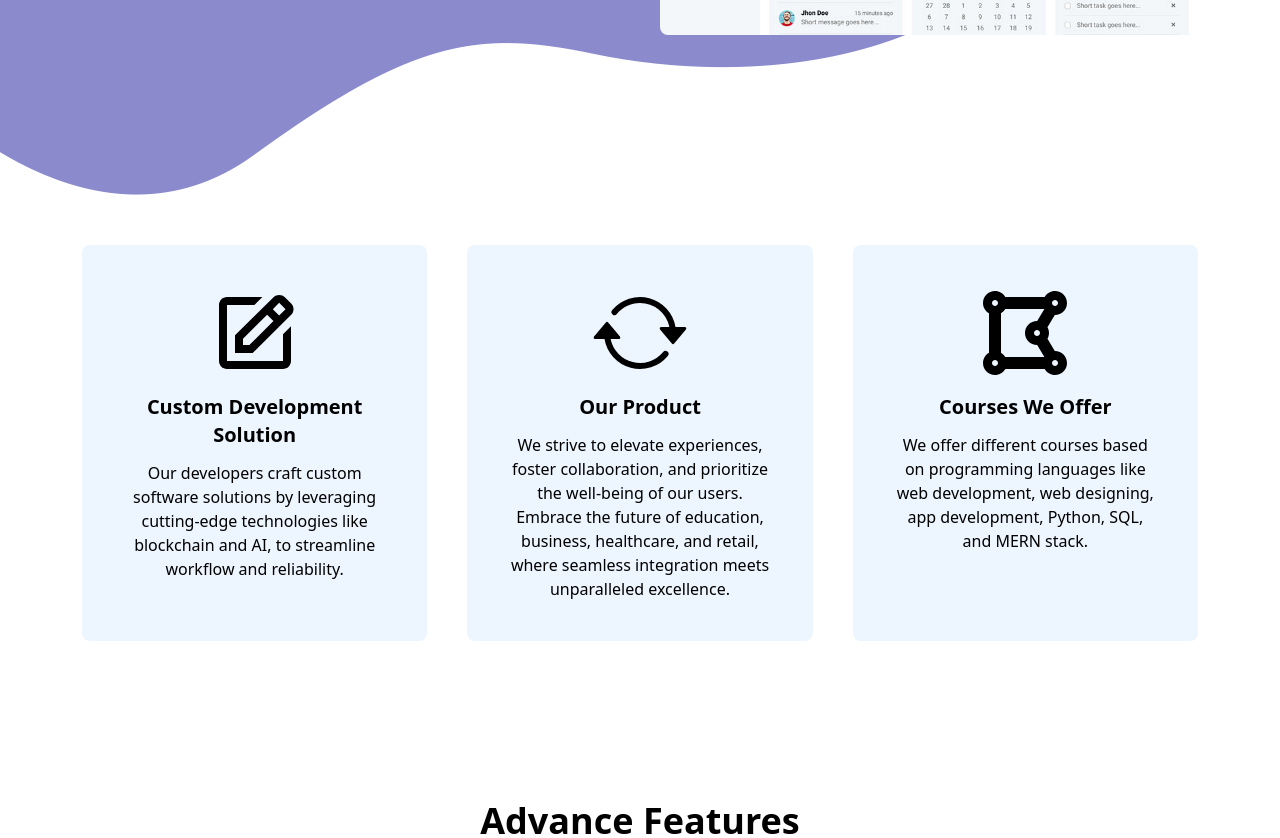
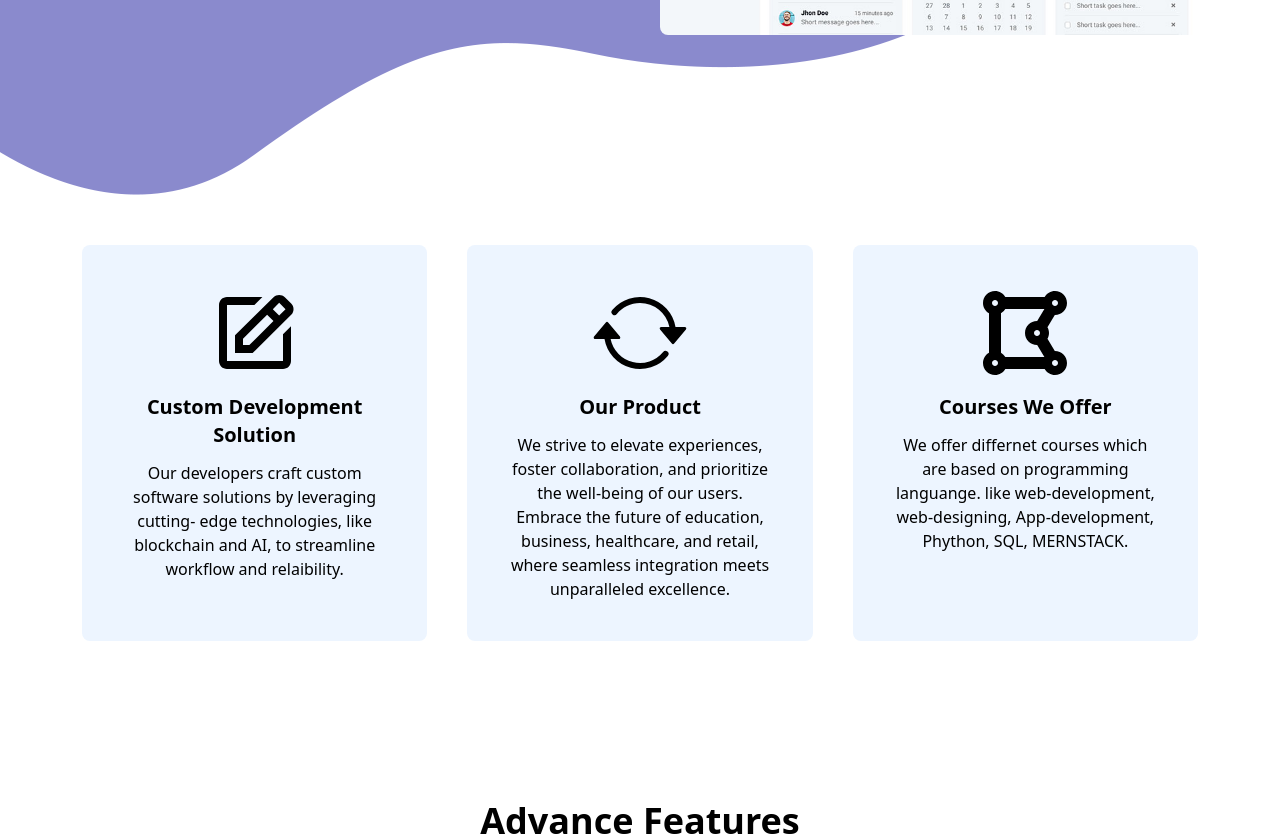
Before and after one commit to muazkhalid936/AtechSole, a React (Vite) app: page / in a window 1280 px wide. Shown: the part 597-1435 px from the top of the page. Built offline with nearby package versions, Linux system fonts and the light colour scheme.

Commit message:
animation in offer done

```diff
--- a/package.json
+++ b/package.json
@@ -15,6 +15,7 @@
     "react": "^18.3.1",
     "react-dom": "^18.3.1",
     "react-icons": "^5.3.0",
+    "react-intersection-observer": "^9.13.1",
     "react-router-dom": "^6.26.2",
     "wowjs": "^1.1.3"
   },
--- a/src/components/Offers.jsx
+++ b/src/components/Offers.jsx
@@ -1,69 +1,88 @@
-import React, { useEffect } from "react";
+import React from "react";
 import { BiEdit } from "react-icons/bi";
 import { BsArrowRepeat } from "react-icons/bs";
 import { FaDrawPolygon } from "react-icons/fa";
 import { motion } from "framer-motion";
+import { InView } from "react-intersection-observer";
 
 const Offers = () => {
   return (
     <div className="p-s flex flex-col lg:flex-row gap-10">
       <div className="flex container flex-col lg:flex-row justify-center gap-10">
-        <div className="w-full hover:-translate-y-4 ease-in-out duration-500 lg:w-1/3">
+        <InView classID="hover:-translate-y-4" triggerOnce={true} threshold={0.1}>
+          {({ inView, ref }) => (
             <motion.div
-            initial={{ opacity: 0, y: 100 }}
-            animate={{ opacity: 1, y: 0 }}
-            transition={{ delay: 0.5 }}
-            className="bg-light rounded-lg hover:bg-primary hover:text-white transform duration-500 ease-in-out cursor-pointer p-10 flex flex-col justify-between items-center gap-5 h-full"
+              ref={ref}
+              className="w-full lg:w-1/3 "
+              initial={{ opacity: 0, y: 200 }}
+              animate={inView ? { opacity: 1, y: 0 } : {}}
+              transition={{ duration: 0.5, delay: 0.1 }}
             >
+              <div className="bg-light rounded-lg hover:bg-primary hover:-translate-y-4 hover:text-white transform duration-500 ease-in-out cursor-pointer p-10 flex flex-col justify-between items-center gap-5 h-full">
                 <div className="flex flex-col items-center">
                   <BiEdit className="text-8xl" />
                   <p className="text-xl my-3 font-semibold text-center">
                     Custom Development Solution
                   </p>
                   <p className="text-center">
-                Our developers craft custom software solutions by leveraging cutting-edge technologies like blockchain and AI, to streamline workflow and reliability.
+                  Our developers craft custom software solutions by leveraging cutting- edge technologies, like blockchain and AI, to streamline workflow and relaibility.
                   </p>
                 </div>
+              </div>
             </motion.div>
-        </div>
+          )}
+        </InView>
 
-        <div className="w-full hover:-translate-y-4 ease-in-out duration-500 lg:w-1/3">
+        <InView triggerOnce={true} threshold={0.1}>
+          {({ inView, ref }) => (
             <motion.div
-            initial={{ opacity: 0, y: 100 }}
-            animate={{ opacity: 1, y: 0 }}
-            transition={{ delay: 0.8 }}
-            className="bg-light rounded-lg hover:bg-primary hover:text-white transform duration-500 ease-in-out cursor-pointer p-10 flex flex-col justify-between items-center gap-5 h-full"
+              ref={ref}
+              className="w-full lg:w-1/3"
+              initial={{ opacity: 0, y: 200 }}
+              animate={inView ? { opacity: 1, y: 0 } : {}}
+              transition={{ duration: 0.5, delay: 0.5 }}
             >
+              <div className="bg-light rounded-lg hover:bg-primary hover:text-white transform duration-500 ease-in-out cursor-pointer p-10 flex flex-col justify-between items-center gap-5 h-full  hover:-translate-y-4 ">
                 <div className="flex flex-col items-center">
                   <BsArrowRepeat className="text-8xl" />
                   <p className="text-xl my-3 font-semibold text-center">
                     Our Product
                   </p>
                   <p className="text-center">
-                We strive to elevate experiences, foster collaboration, and prioritize the well-being of our users. Embrace the future of education, business, healthcare, and retail, where seamless integration meets unparalleled excellence.
+                    We strive to elevate experiences, foster collaboration, and
+                    prioritize the well-being of our users. Embrace the future
+                    of education, business, healthcare, and retail, where
+                    seamless integration meets unparalleled excellence.
                   </p>
                 </div>
+              </div>
             </motion.div>
-        </div>
+          )}
+        </InView>
 
-        <div className="w-full hover:-translate-y-4 ease-in-out duration-500 lg:w-1/3">
+        <InView triggerOnce={true} threshold={0.1}>
+          {({ inView, ref }) => (
             <motion.div
-            initial={{ opacity: 0, y: 100 }}
-            animate={{ opacity: 1, y: 0 }}
-            transition={{ delay: 1 }}
-            className="bg-light rounded-lg hover:bg-primary hover:text-white transform duration-500 ease-in-out cursor-pointer p-10 flex flex-col justify-between items-center gap-5 h-full"
+              ref={ref}
+              className="w-full lg:w-1/3"
+              initial={{ opacity: 0, y: 200 }}
+              animate={inView ? { opacity: 1, y: 0 } : {}}
+              transition={{ duration: 0.5, delay: 1 }}
             >
+              <div className="bg-light rounded-lg hover:bg-primary hover:text-white transform duration-500 ease-in-out cursor-pointer p-10 flex flex-col justify-between items-center gap-5 h-full  hover:-translate-y-4 ">
                 <div className="flex flex-col items-center">
                   <FaDrawPolygon className="text-8xl" />
                   <p className="text-xl my-3 font-semibold text-center">
                     Courses We Offer
                   </p>
                   <p className="text-center">
-                We offer different courses based on programming languages like web development, web designing, app development, Python, SQL, and MERN stack.
+                  We offer differnet courses which are based on programming languange. like web-development, web-designing, App-development, Phython, SQL, MERNSTACK.
                   </p>
                 </div>
+              </div>
             </motion.div>
-        </div>
+          )}
+        </InView>
       </div>
     </div>
   );
--- a/src/index.css
+++ b/src/index.css
@@ -56,7 +56,7 @@
 
 @keyframes fadeInUp {
   from {
-    transform: translate3d(0, 40px, 0);
+    transform: translate3d(0, 200px, 0);
   }
 
   to {
@@ -67,7 +67,7 @@
 
 @-webkit-keyframes fadeInUp {
   from {
-    transform: translate3d(0, 40px, 0);
+    transform: translate3d(0, 200px, 0);
   }
 
   to {
```
Also changed, not shown: 1 other file (tests, documents, lock files or other folders). Lines whose indentation alone changed are shown as unchanged.
